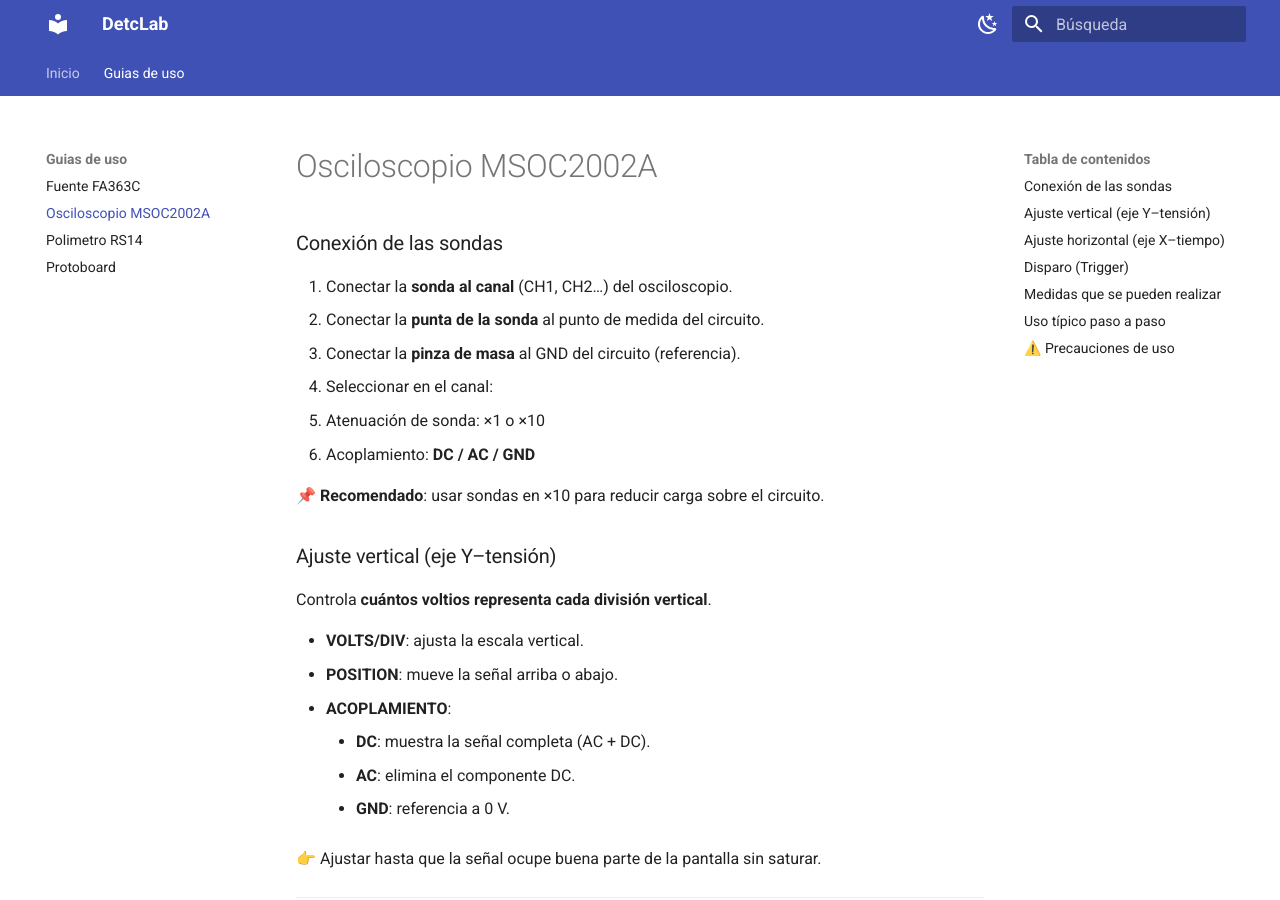
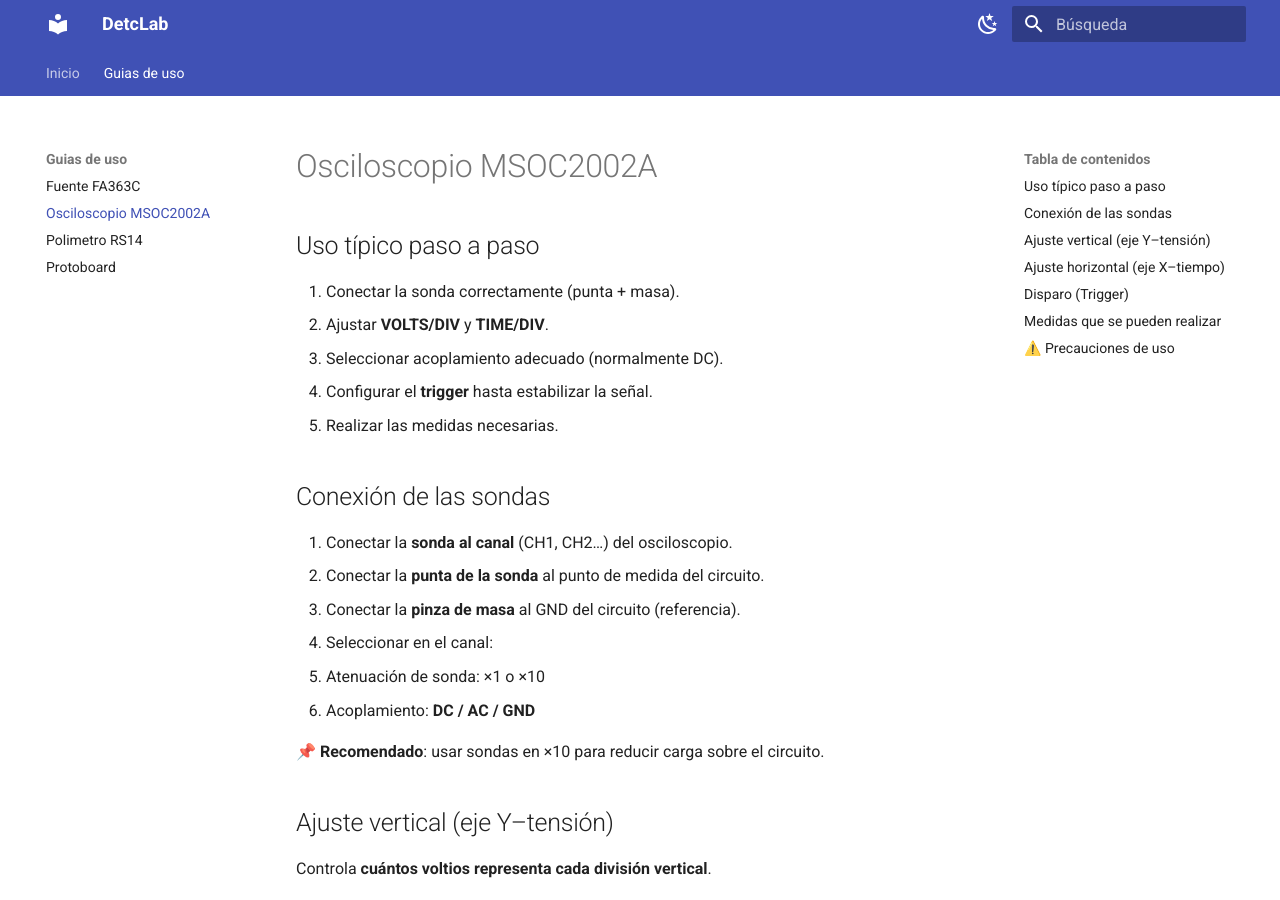
Before and after one commit to DetcLab/wikiDetcLab, an MkDocs documentation site: the page built from docs/Guias de uso/osciloscopio-MSOC2002A.md, in a window 1280 px wide and 900 px high. Built offline with MkDocs 1.6.1 and Material for MkDocs 9.7.7, drawn with Linux system fonts in a browser that asks for light colours; some of the changed text lies outside the part shown.

Commit message:
Actualización guia osciloscopio

```diff
--- a/docs/Guias de uso/osciloscopio-MSOC2002A.md
+++ b/docs/Guias de uso/osciloscopio-MSOC2002A.md
@@ -1,6 +1,13 @@
 # Osciloscopio MSOC2002A
 
-### Conexión de las sondas
+##  Uso típico paso a paso
+1. Conectar la sonda correctamente (punta + masa).
+2. Ajustar **VOLTS/DIV** y **TIME/DIV**.
+3. Seleccionar acoplamiento adecuado (normalmente DC).
+4. Configurar el **trigger** hasta estabilizar la señal.
+5. Realizar las medidas necesarias.
+
+## Conexión de las sondas
 1. Conectar la **sonda al canal** (CH1, CH2…) del osciloscopio.
 2. Conectar la **punta de la sonda** al punto de medida del circuito.
 3. Conectar la **pinza de masa** al GND del circuito (referencia).
@@ -10,8 +17,7 @@
 
 📌 **Recomendado**: usar sondas en ×10 para reducir carga sobre el circuito.
 
-
-### Ajuste vertical (eje Y–tensión)
+## Ajuste vertical (eje Y–tensión)
 Controla **cuántos voltios representa cada división vertical**.
 
 -  **VOLTS/DIV**: ajusta la escala vertical.
@@ -23,9 +29,7 @@ Controla **cuántos voltios representa cada división vertical**.
 
 👉 Ajustar hasta que la señal ocupe buena parte de la pantalla sin saturar.
 
----
-
-### Ajuste horizontal (eje X–tiempo)
+## Ajuste horizontal (eje X–tiempo)
 Controla **el tiempo representado por división horizontal**.
 
 -  **TIME/DIV**: ajusta la base de tiempos.
@@ -33,9 +37,7 @@ Controla **el tiempo representado por división horizontal**.
 
 👉 Ajustar para ver uno o varios periodos completos de la señal.
 
----
-
-### Disparo (Trigger)
+## Disparo (Trigger)
 El disparo **estabiliza la señal** para que no se mueva en pantalla.
 
 -  **SOURCE**: canal que dispara (CH1, CH2, EXT).
@@ -50,7 +52,7 @@ El disparo **estabiliza la señal** para que no se mueva en pantalla.
 
 👉 Ajustar el nivel hasta que la señal quede fija.
 
-###  Medidas que se pueden realizar
+##  Medidas que se pueden realizar
 -  **Tensión pico (Vp)**
 -  **Tensión pico a pico (Vpp)**
 -  **Tensión eficaz (RMS)**
```
Also changed, not shown: other parts of docs/Guias de uso/osciloscopio-MSOC2002A.md (+1 -8 lines).
